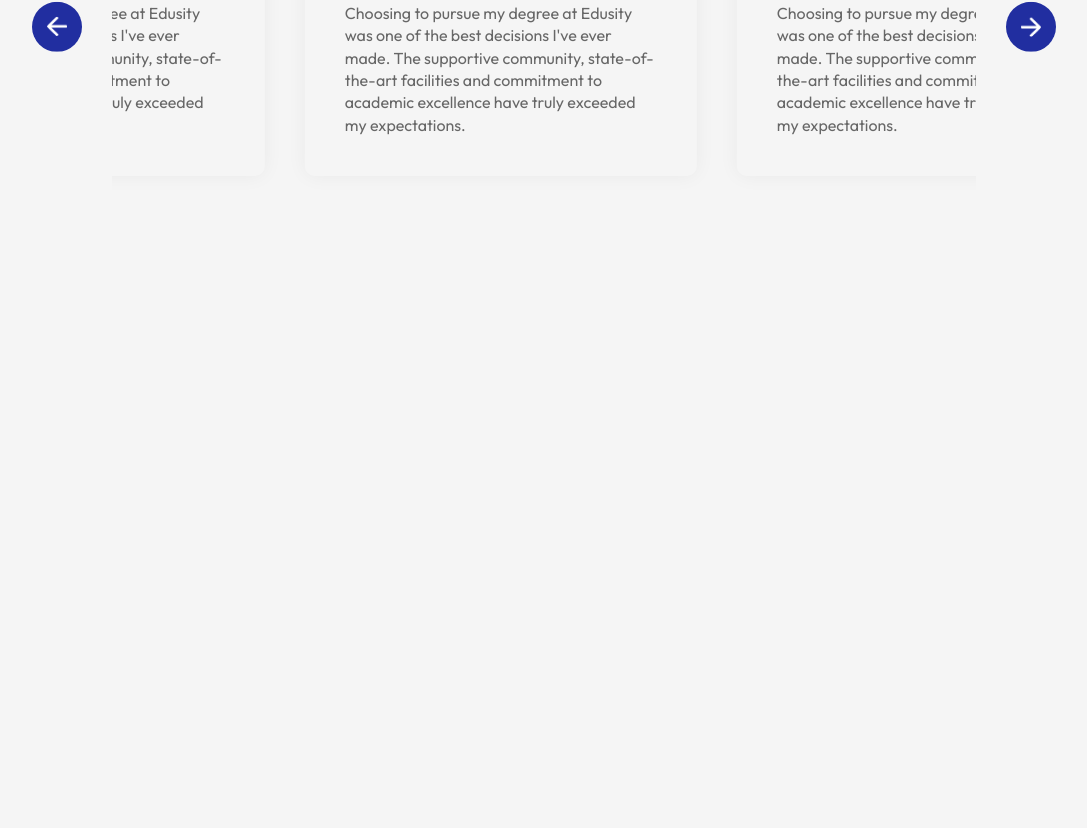
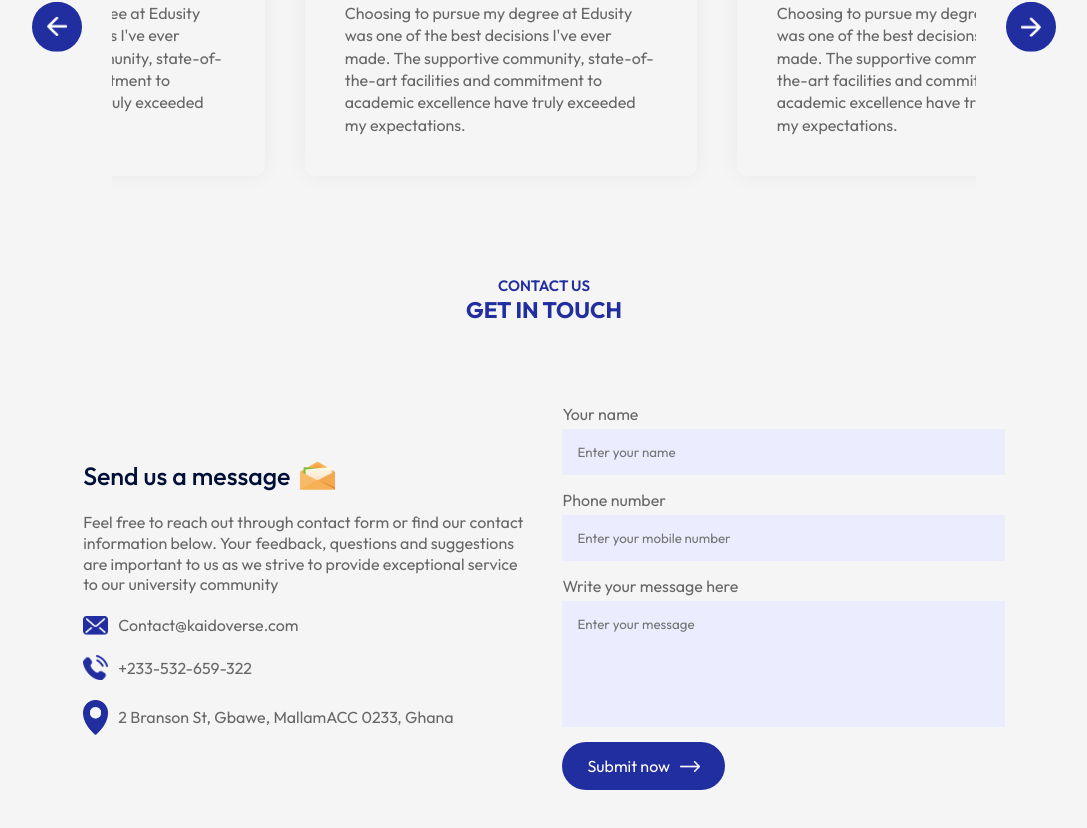
Before and after one commit to kaidoverse/educity, a React (Vite) app: page / in a window 1280 px wide. Shown: the part 2712-3540 px from the top of the page, without its empty margins (96-1183 px from the left). Before the commit the page ends 2988 px from the top, so only its background shows below. Built offline with nearby package versions, Linux system fonts and the light colour scheme.

Commit message:
added contact component and styles

```diff
--- a/src/App.jsx
+++ b/src/App.jsx
@@ -6,6 +6,7 @@
 import About from './Components/About/About'
 import Campus from './Components/Campus/Campus'
 import Testimonials from './Components/Testimonials/Testimonials'
+import Contact from './Components/Contact/Contact'
 
 const App = () => {
   return (
@@ -20,6 +21,8 @@
         <Campus />
         <Title subTitle='TESTIMONIALS' title='What Student Says' />
         <Testimonials />
+        <Title subTitle='Contact Us' title='Get In Touch' />
+        <Contact />
       </div>
     </div>
   )
--- /dev/null
+++ b/src/Components/Contact/Contact.css
@@ -0,0 +1,60 @@
+.contact {
+  margin: 80px auto;
+  max-width: 90%;
+  display: flex;
+  align-items: center;
+  justify-content: space-between;
+}
+
+.contact-col {
+  flex-basis: 48%;
+  color: #676767;
+}
+
+.contact-col h3 {
+  color: #000f38;
+  font-weight: 500;
+  font-size: 25px;
+  display: flex;
+  align-items: center;
+  margin-bottom: 20px;
+}
+
+.contact-col h3 img {
+  width: 35px;
+  margin-left: 10px;
+}
+
+.contact-col p {
+  max-width: 450px;
+  line-height: 1.3;
+}
+
+.contact-col ul li {
+  display: flex;
+  align-items: center;
+  margin: 20px 0;
+}
+
+.contact-col ul li img {
+  width: 25px;
+  margin-right: 10px;
+}
+
+.contact form input,
+.contact form textarea {
+  display: block;
+  width: 100%;
+  background: #ebecfe;
+  padding: 15px;
+  border: 0;
+  outline: 0;
+  margin-bottom: 15px;
+  margin-top: 5px;
+  resize: none;
+}
+
+.contact-col span {
+  display: block;
+  margin: 20px 0;
+}
--- /dev/null
+++ b/src/Components/Contact/Contact.jsx
@@ -0,0 +1,64 @@
+import React from 'react'
+import './Contact.css'
+import msg_icon from '../../assets/msg-icon.png'
+import mail_icon from '../../assets/mail-icon.png'
+import phone_icon from '../../assets/phone-icon.png'
+import location_icon from '../../assets/location-icon.png'
+import white_arrow from '../../assets/white-arrow.png'
+
+const Contact = () => {
+    const [result, setResult] = React.useState("");
+
+    const onSubmit = async (event) => {
+        event.preventDefault();
+        setResult("Sending....");
+        const formData = new FormData(event.target);
+
+        formData.append("access_key", "3710ed86-9206-41a5-819c-6325967465af");
+
+        const response = await fetch("https://api.web3forms.com/submit", {
+            method: "POST",
+            body: formData
+        });
+
+        const data = await response.json();
+
+        if (data.success) {
+            setResult("Form Submitted Successfully");
+            event.target.reset();
+        } else {
+            console.log("Error", data);
+            setResult(data.message);
+        }
+    };
+    return (
+        <div className='contact'>
+            <div className="contact-col">
+                <h3>Send us a message <img src={msg_icon} alt="" /></h3>
+                <p>Feel free to reach out through contact form or find our contact
+                    information below. Your feedback, questions and suggestions are important to us as we strive to provide exceptional service to our
+                    university community
+                </p>
+                <ul>
+                    <li><img src={mail_icon} alt="" />Contact@kaidoverse.com</li>
+                    <li><img src={phone_icon} alt="" />+233-532-659-322</li>
+                    <li><img src={location_icon} alt="" />2 Branson St, Gbawe, Mallam <b /> ACC 0233, Ghana</li>
+                </ul>
+            </div>
+            <div className="contact-col">
+                <form onSubmit={onSubmit}>
+                    <label>Your name</label>
+                    <input type="text" name='name' placeholder='Enter your name' required />
+                    <label>Phone number</label>
+                    <input type="tel" name='phone' placeholder='Enter your mobile number' required />
+                    <label>Write your message here</label>
+                    <textarea name="message" id="" rows="6" placeholder='Enter your message' required></textarea>
+                    <button type='submit' className='btn dark-btn'>Submit now <img src={white_arrow} alt="" /></button>
+                </form>
+                <span>{result}</span>
+            </div>
+        </div>
+    )
+}
+
+export default Contact
```
